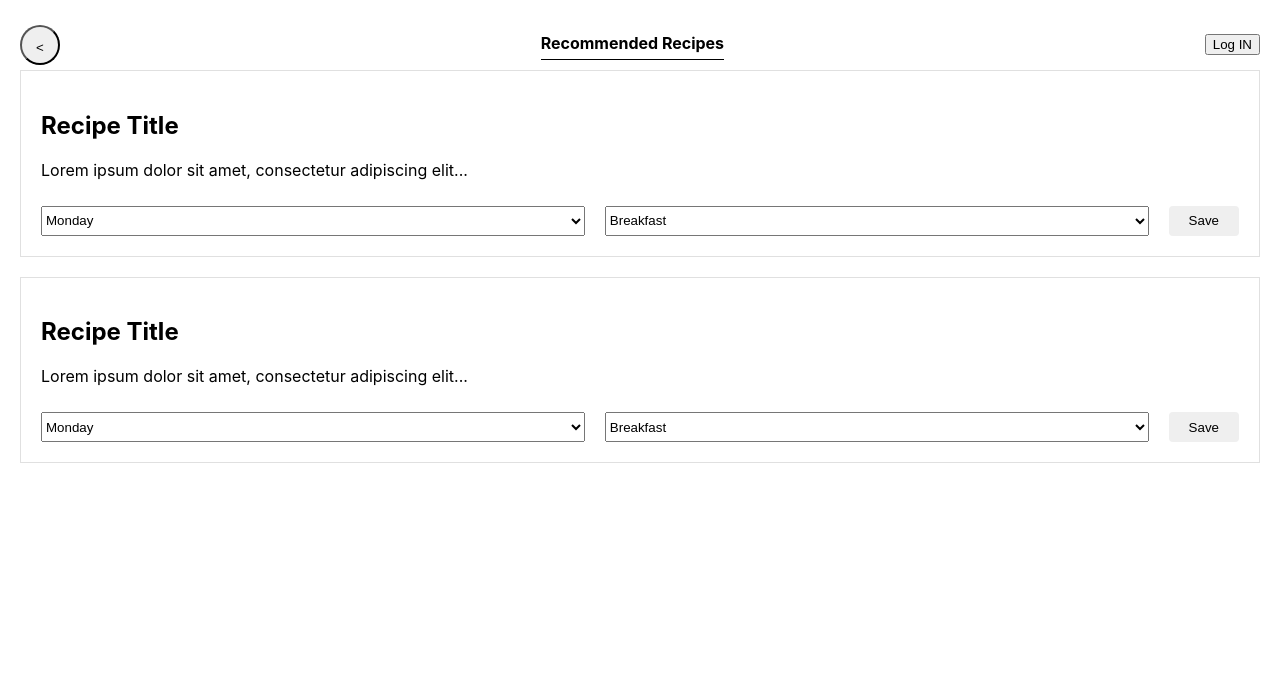
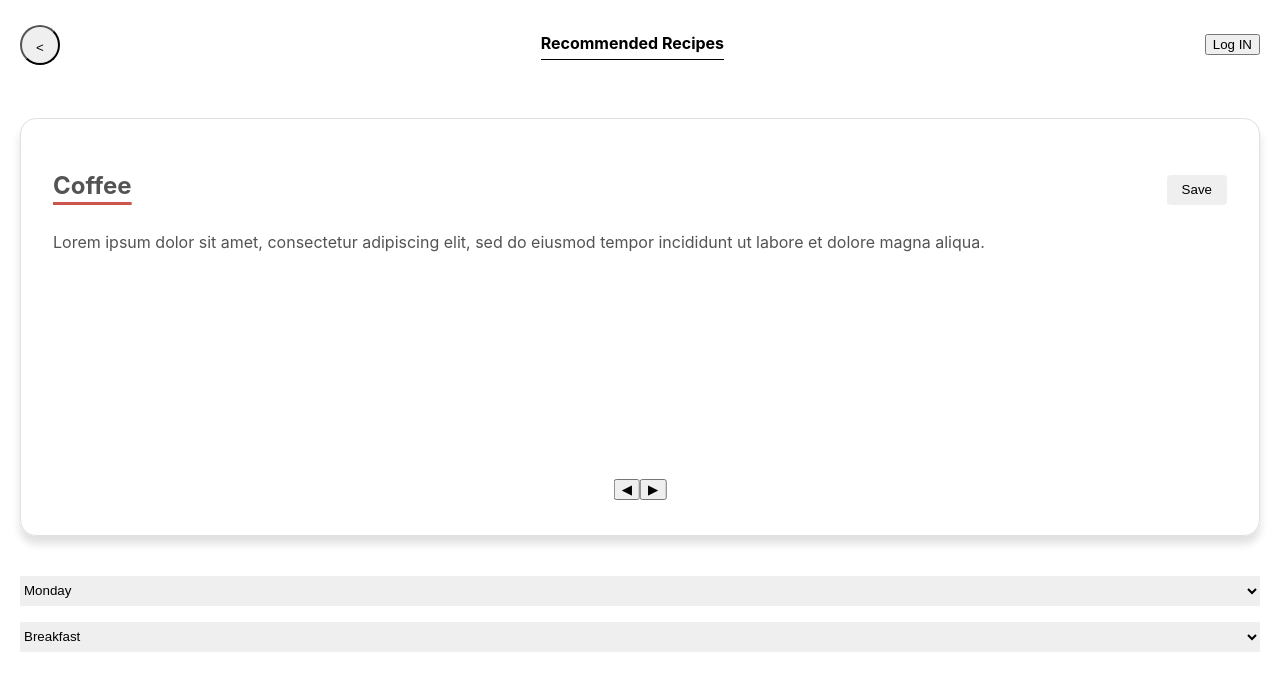
Before and after one commit to agiledev-students-fall2023/4-final-project-agile-architects-1, a React (Create React App) app in the folder front-end/: page /recommended-recipes in a window 1280 px wide. Shown: the top 690 px of the page. Built offline with nearby package versions, Linux system fonts and the light colour scheme.

Commit message:
new layout for recommend recipes

```diff
--- a/front-end/src/routes/RecommendedRecipes.css
+++ b/front-end/src/routes/RecommendedRecipes.css
@@ -1,5 +1,6 @@
 /* RecommendedRecipes.css */
 .container {
+    display: flex;
     height: 100vh;
     padding: 20px;
     box-sizing: border-box;  /* This ensures padding is included in the height calculation */
@@ -12,16 +13,34 @@
     /* ... other styles ... */
 }
 
-.recipes-list {
-    overflow-y: auto;
-    /* ... other styles ... */
+.recipe-title{
+    color: #535353;
+    text-decoration: underline;
+    text-decoration-color: #CC564D; /* This will create the red underline */
+    text-decoration-thickness: 0.2rem;
+    /* ... offset the underline so it's not directly attatched to the title... */
+    text-underline-offset: 0.5rem;
+    margin-bottom: 2rem;
+}
+
+.recipe-text{
+    color: #535353;
 }
 
 .recipe-card {
     border: 1px solid #e0e0e0;
-    padding: 20px;
+    padding: 2rem;
     margin-bottom: 20px;
-    /* ... other styles ... */
+    flex-grow: 1;
+    max-height: 55%;
+    position: relative; /* To position the footer inside it */
+    margin-top: 3rem;
+    margin-bottom: 1rem;
+
+    box-shadow: 0 0.5rem 0.5rem 0 #e0e0e0;
+    border-radius: 1rem;
+
+    text-align: left;
 }
 
 .recipe-card select {
@@ -32,26 +51,43 @@
 
 .dropdown-container {
     display: flex;
-    justify-content: space-between;
+    flex-direction: column; /* Stack children vertically */
+    align-items: center; /* Align children in the center */
     width: 100%;
+    margin-top: 1rem; /* Adjust as needed */
 }
 
-.half-dropdown {
-    width: calc(50% - 10px); /* Account for the margin */
-    padding: 5px 0;
-    margin-right: 20px;
+.dropdown {
+    border: none;
+    width: 100%; /* Account for the margin */
+    padding: 1px 0;
     height: 30px;
+    margin: 0.5rem 2rem;
 }
 
 .save-button {
-    padding: 0px 20px;
-    margin-top: 10px;
+    position: absolute;
     border: none;
     cursor: pointer;
     border-radius: 4px;
     height: 30px;
+    top: 3.5rem; /* Adjust as needed */
+    right: 2rem; /* Adjust as needed */
+    padding: 5px 15px;
 }
 
 .save-button:hover {
-    background-color: #0056b3;  /* Darker blue for hover effect */
+    background-color: #CC564D;  /* Darker blue for hover effect */
 }
+
+.flip-page{
+    position: absolute;
+    border: none;
+    cursor: pointer;
+    border-radius: 4px;
+    height: 30px;
+    bottom: 2rem; /* Adjust as needed */
+    padding: 5px 15px;
+    left: 50%; /* Set to half of the parent's width */
+    transform: translateX(-50%);
+}
--- a/front-end/src/routes/RecommendedRecipes.js
+++ b/front-end/src/routes/RecommendedRecipes.js
@@ -6,7 +6,12 @@ function RecommendedRecipes() {
     const days = ["Monday", "Tuesday", "Wednesday", "Thursday", "Friday", "Saturday", "Sunday", "Any"];
     const mealTypes = ["Breakfast", "Brunch", "Lunch", "Afternoon Tea", "Dinner", "Night Snack", "Any"];
 
-    const [recipes, setRecipes] = useState([]);
+    const [recipes, setRecipes] = useState([{
+        id: 1,
+        title: "Recipe Title",
+        description: "Lorem ipsum dolor sit amet, consectetur adipiscing elit...",
+        //... other recipe details
+    },]);
     const [selectedDay, setSelectedDay] = useState({});
     const [selectedMeal, setSelectedMeal] = useState({});
 
@@ -15,20 +20,32 @@ function RecommendedRecipes() {
         const fetchedRecipes = [
             {
                 id: 1,
-                title: "Recipe Title",
-                description: "Lorem ipsum dolor sit amet, consectetur adipiscing elit...",
+                title: "Coffee",
+                description: "Lorem ipsum dolor sit amet, consectetur adipiscing elit, sed do eiusmod tempor incididunt ut labore et dolore magna aliqua. ",
                 //... other recipe details
             },
             {
                 id: 2,
-                title: "Recipe Title",
-                description: "Lorem ipsum dolor sit amet, consectetur adipiscing elit...",
+                title: "Milk",
+                description: "Just drink",
                 //... other recipe details
             },
-            //... other recipes
         ];
         setRecipes(fetchedRecipes);
     }, []);
+
+    const [currentPage, setCurrentPage] = useState(0);
+
+
+    const handlePrevPage = () => {
+        const newPage = Math.max(currentPage - 1, 0);
+        setCurrentPage(newPage);
+      };
+
+      const handleNextPage = () => {
+        const newPage = Math.min(currentPage + 1, recipes.length - 1);
+        setCurrentPage(newPage);
+      };
 
     return (
         <div className="container">
@@ -40,29 +57,29 @@ function RecommendedRecipes() {
                 <button className="log-button">Log IN</button>
             </header>
 
-            <div className="recipes-list">
-                {recipes.map((recipe) => (
-                    <div key={recipe.id} className="recipe-card">
-                        <h2>{recipe.title}</h2>
-                        <p>{recipe.description}</p>
+            <div className="recipe-card">
+                <button className="save-button">Save</button>
+                <h2 className="recipe-title">{recipes[currentPage].title}</h2>
+                <p className="recipe-text">{recipes[currentPage].description}</p>
 
+                <div className="flip-page">
+                    <button onClick={handlePrevPage}>◀</button>
+                    <button onClick={handleNextPage}>▶</button>
+                </div>
+
+            </div>
             <div className="dropdown-container">
-                            <select className="half-dropdown">
+                    <select className="dropdown">
                         {days.map(selectedDay => (
                             <option key={selectedDay} value={selectedDay}>{selectedDay}</option>
                         ))}
                     </select>
 
-                            <select className="half-dropdown">
+                    <select className="dropdown">
                         {mealTypes.map(meal => (
                             <option key={meal} value={meal}>{meal}</option>
                         ))}
                     </select>
-
-                            <button className="save-button">Save</button>
-                        </div>
-                    </div>
-                ))}
             </div>
 
         </div>
```
Lines whose indentation alone changed are shown as unchanged.
